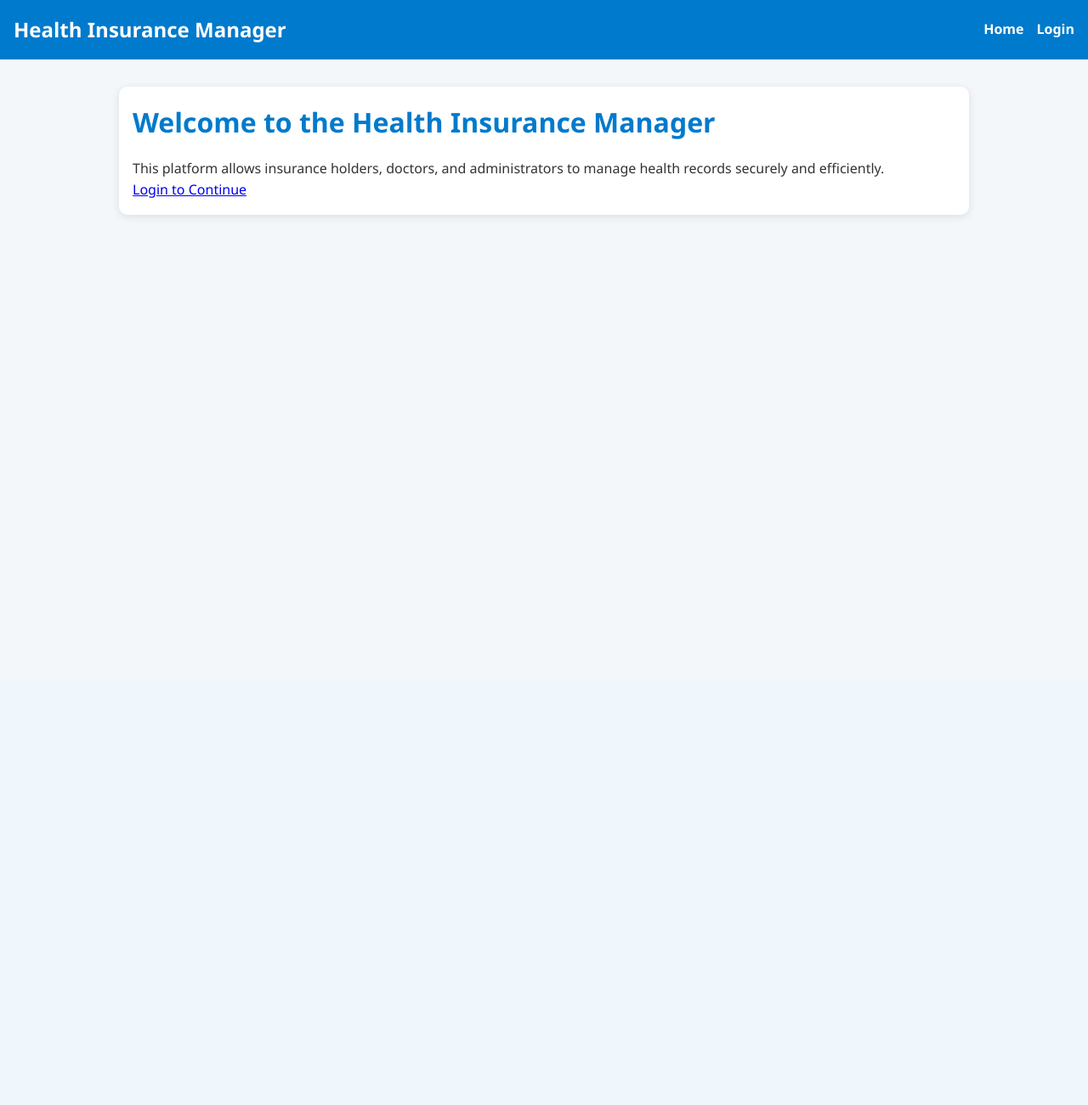
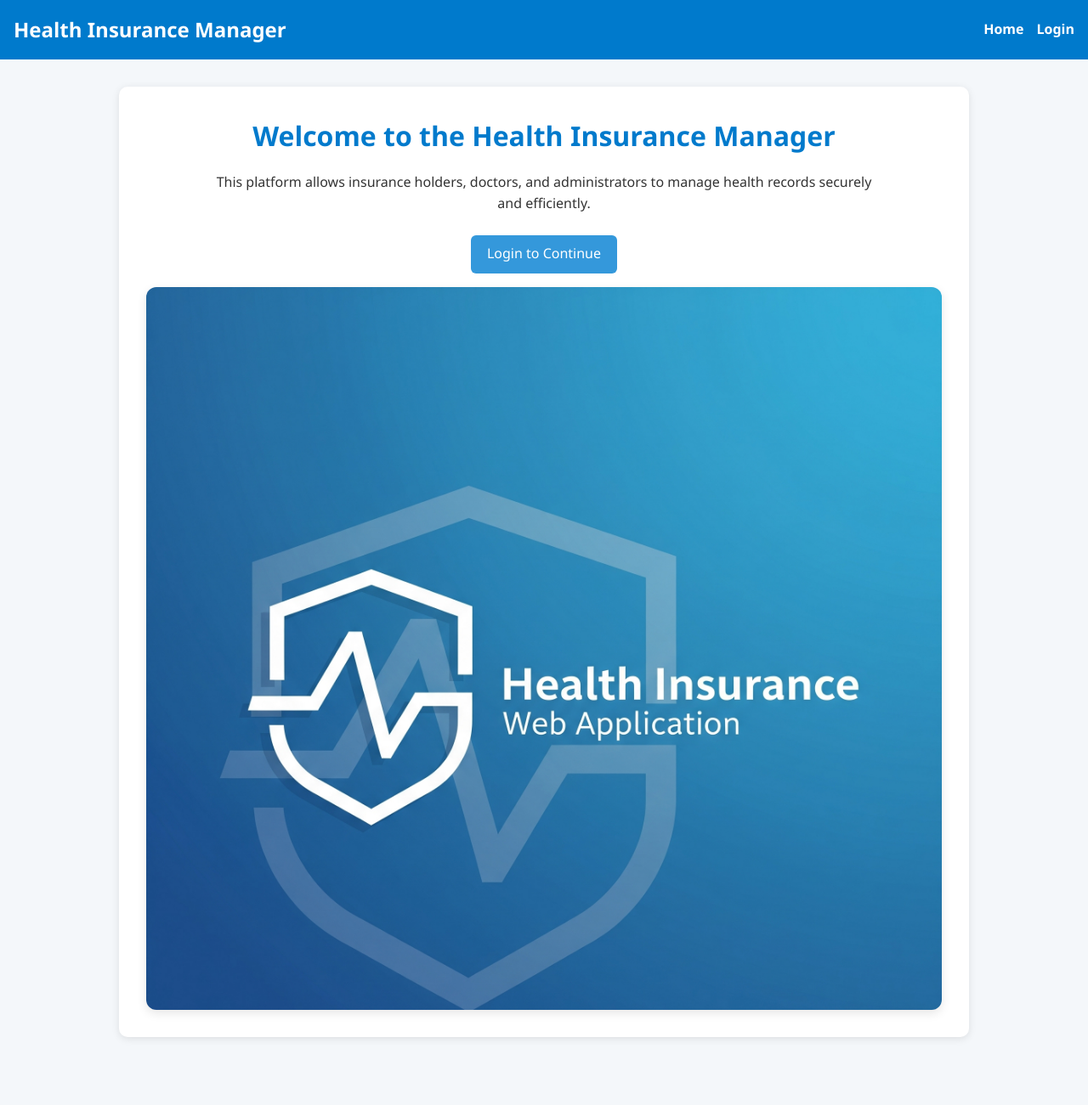
Before and after one commit to thefiremarshall/opensourceproject, a PHP site: page / in a window 1280 px wide. Shown: the whole page at 85% size. Before the commit the page ends 256 px from the top, so only its background shows below. Run offline with PHP 8.4, Linux system fonts and the light colour scheme.

Commit message:
added favicon and some slight design choice changes

```diff
--- a/endpoints/login.php
+++ b/endpoints/login.php
@@ -1,11 +1,12 @@
 <?php session_start();
   include('../includes/header2.php');
+  include('../includes/head.php');
  ?>
 <!DOCTYPE html>
 <html>
 <head>
   <title>Login</title>
-  <link rel="stylesheet" href="/style.css">
+  <link rel="stylesheet" href="/style2.css">
 </head>
 <body>
 
--- a/endpoints/register.php
+++ b/endpoints/register.php
@@ -11,7 +11,7 @@ if (!isset($_SESSION['role']) || $_SESSION['role'] !== 'admin') {
 <html>
 <head>
   <title>Register</title>
-  <link rel="stylesheet" href="/style.css">
+  <link rel="stylesheet" href="/style2.css">
 </head>
 <body>
 
--- a/includes/header2.php
+++ b/includes/header2.php
@@ -4,9 +4,13 @@ if (session_status() === PHP_SESSION_NONE) {
 }
 ?>
 
+<head>
+<link rel="stylesheet" href="/style.css">
+<link rel="icon" href="/favicon.ico" type="image/x-icon">
+</head>
+
 <header>
 <title>Health Insurance Manager</title>
-  <link rel="stylesheet" href="/style.css">
     <nav class="navbar">
         <div class="logo">Health Insurance Manager</div>
         <ul class="nav-links">
--- a/index.php
+++ b/index.php
@@ -1,10 +1,13 @@
 <?php include 'includes/header2.php'; ?>
 <head>
-<link rel="stylesheet" href="/style2.css">
+  <link rel="stylesheet" href="/style2.css">
 </head>
 
-<main>
+<main class="welcome-container">
   <h1>Welcome to the Health Insurance Manager</h1>
-  <p>This platform allows insurance holders, doctors, and administrators to manage health records securely and efficiently.</p>
-  <a href="/endpoints/login.php">Login to Continue</a>
+  <div class="welcome-text">
+    <p>This platform allows insurance holders, doctors, and administrators to manage health records securely and efficiently.</p>
+    <a class="login-link" href="/endpoints/login.php">Login to Continue</a>
+  </div>
+  <img src="/assets/welcome_image.png" alt="Healthcare System" class="welcome-image">
 </main>
--- a/style2.css
+++ b/style2.css
@@ -149,3 +149,31 @@
     color: #b30000;
     border: 1px solid #f5c6cb;
   }
+
+  .welcome-container {
+    text-align: center;
+    padding: 2rem;
+  }
+  .welcome-image {
+    max-width: 100%;
+    height: auto;
+    margin-top: 1rem;
+    border-radius: 12px;
+    box-shadow: 0 4px 12px rgba(0, 0, 0, 0.1);
+  }
+  .welcome-text {
+    max-width: 800px;
+    margin: 0 auto;
+  }
+  .login-link {
+    display: inline-block;
+    margin-top: 1.5rem;
+    padding: 0.6rem 1.2rem;
+    background-color: #3498db;
+    color: white;
+    text-decoration: none;
+    border-radius: 6px;
+  }
+  .login-link:hover {
+    background-color: #2980b9;
+  }
```
Also changed, not shown: includes/head.php (added, +11 -0 lines), assets/favicon.png (added), assets/welcome_image.png (added), favicon.ico (added), favicon.png (added), 1 other file.
